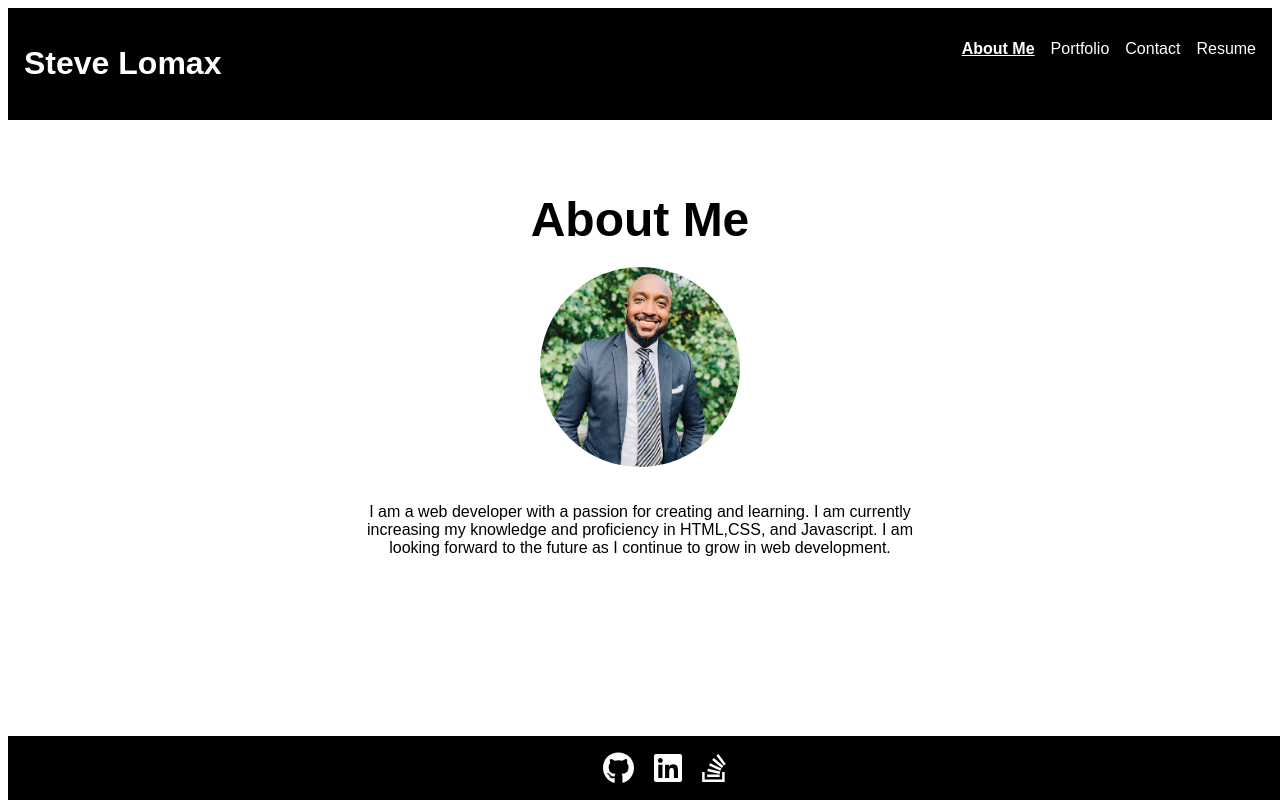
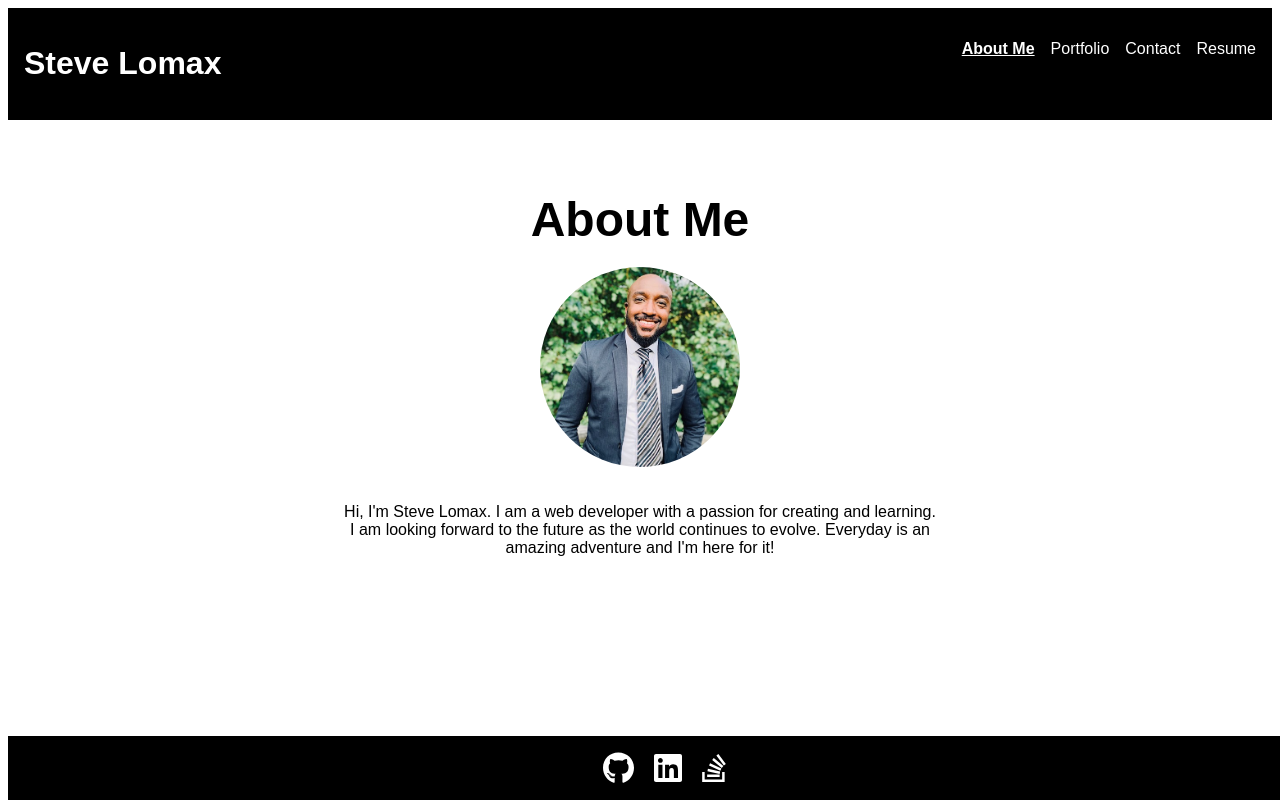
Before and after one commit to stevelomax1/react-portfolio, a React (Create React App) app: page / in a window 1280 px wide. Built offline with nearby package versions, Linux system fonts and the light colour scheme.

Commit message:
updated portfolio objective

```diff
--- a/src/components/AboutMe.js
+++ b/src/components/AboutMe.js
@@ -6,7 +6,7 @@ function AboutMe() {
     <section className="about-me-container">
       <h2>About Me</h2>
       <img src={developerImage} alt="Developer Avatar" />
-      <p>I am a web developer with a passion for creating and learning. I am currently increasing my knowledge and proficiency in HTML,CSS, and Javascript. I am looking forward to the future as I continue to grow in web development.</p>
+      <p>Hi, I'm Steve Lomax. I am a web developer with a passion for creating and learning. I am looking forward to the future as the world continues to evolve. Everyday is an amazing adventure and I'm here for it!</p>
     </section>
   );
 }
```
